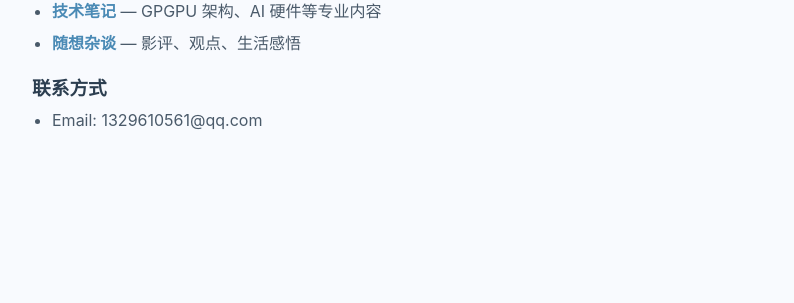
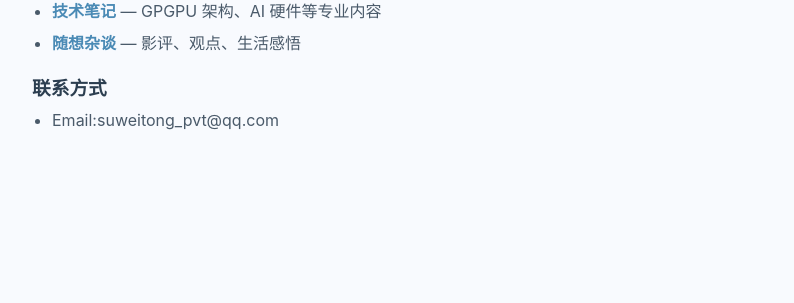
Before and after one commit to suwtong/suwtong.github.io, a Jekyll site: the page built from about.md, in a window 1280 px wide. Shown: the part 531-834 px from the top of the page, without its empty margins (242-1036 px from the left). Built offline with Jekyll 4.4.1, drawn with Linux system fonts in a browser that asks for light colours.

Commit message:
modify name

```diff
--- a/about.md
+++ b/about.md
@@ -24,4 +24,4 @@ GPGPU 架构工程师，专注于 AI 方向的硬件加速器设计。
 
 ### 联系方式
 
-- Email: 1329610561@qq.com
+- Email:suweitong_pvt@qq.com
```
